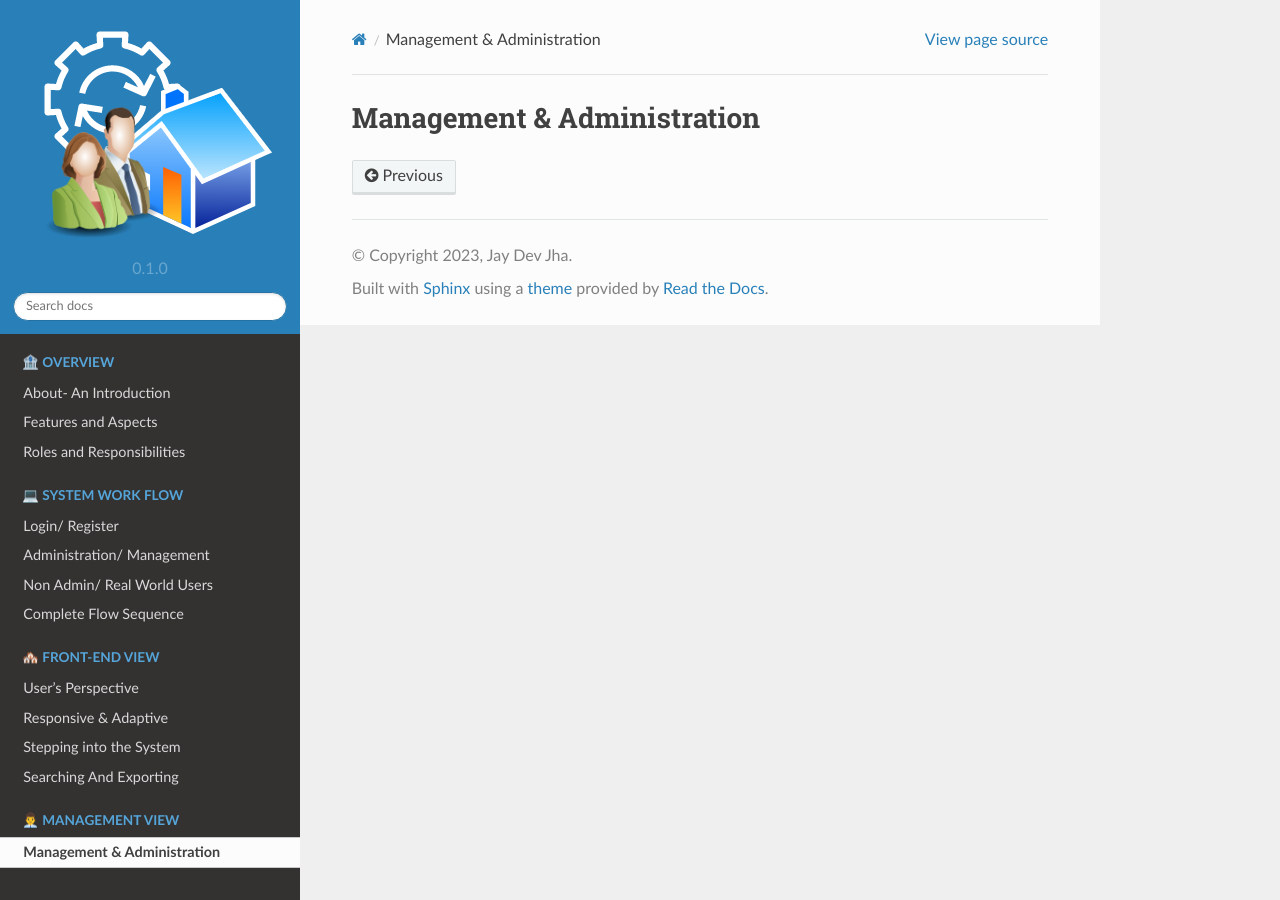
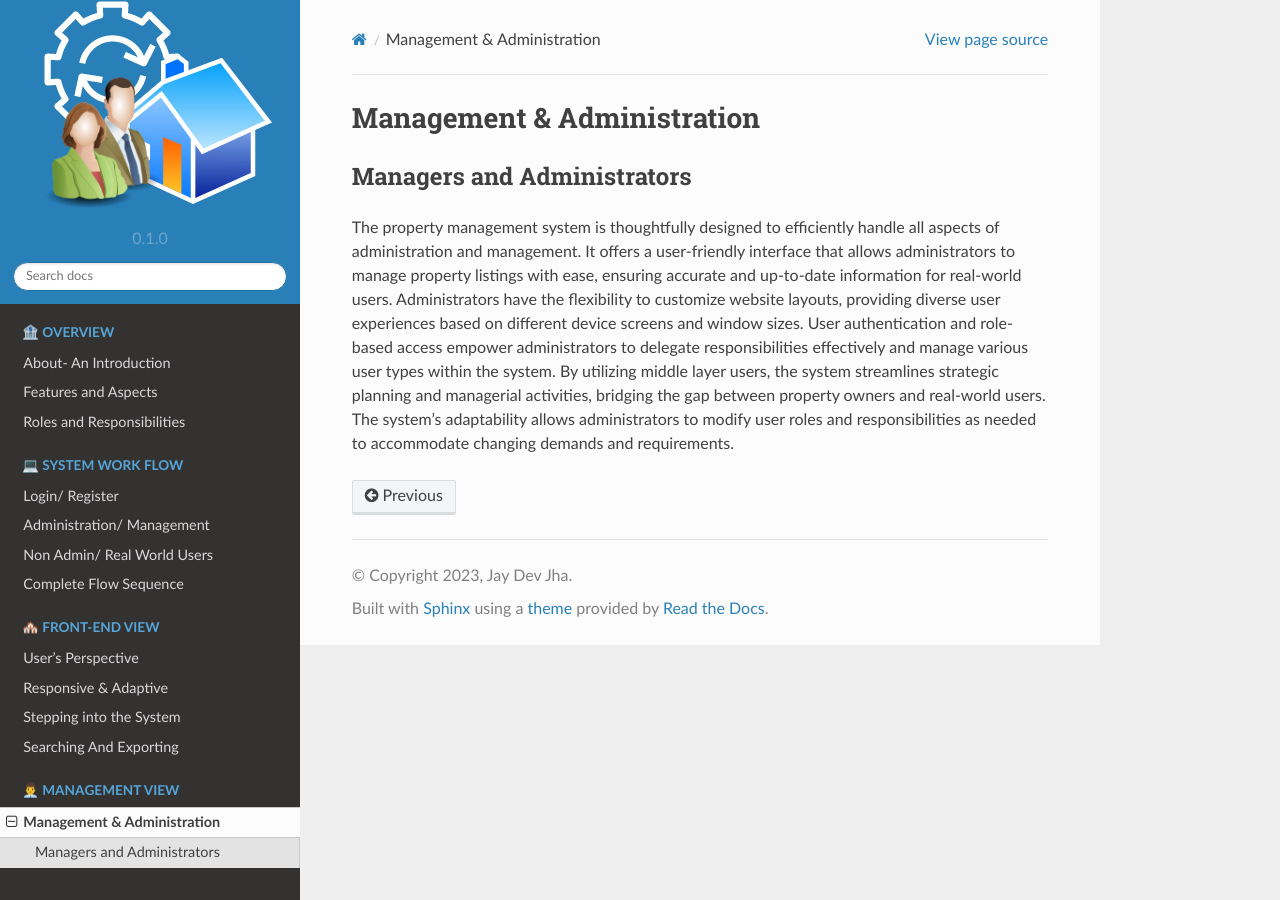
Before and after one commit to IIITM-Jay/Property-Management-System-Docs, a Sphinx documentation site: the page built from docs/source/management.rst, in a window 1280 px wide. Built offline with Sphinx 7.4.7 and the Read the Docs theme 2.0.0, drawn with Linux system fonts in a browser that asks for light colours.

Commit message:
Update management.rst

```diff
--- a/docs/source/management.rst
+++ b/docs/source/management.rst
@@ -1,2 +1,11 @@
 Management & Administration
 ==============================
+
+Managers and Administrators
+-----------------------------
+The property management system is thoughtfully designed to efficiently handle all aspects of administration and management.
+It offers a user-friendly interface that allows administrators to manage property listings with ease, ensuring accurate and up-to-date information for real-world users.
+Administrators have the flexibility to customize website layouts, providing diverse user experiences based on different device screens and window sizes.
+User authentication and role-based access empower administrators to delegate responsibilities effectively and manage various user types within the system.
+By utilizing middle layer users, the system streamlines strategic planning and managerial activities, bridging the gap between property owners and real-world users.
+The system's adaptability allows administrators to modify user roles and responsibilities as needed to accommodate changing demands and requirements.
```
